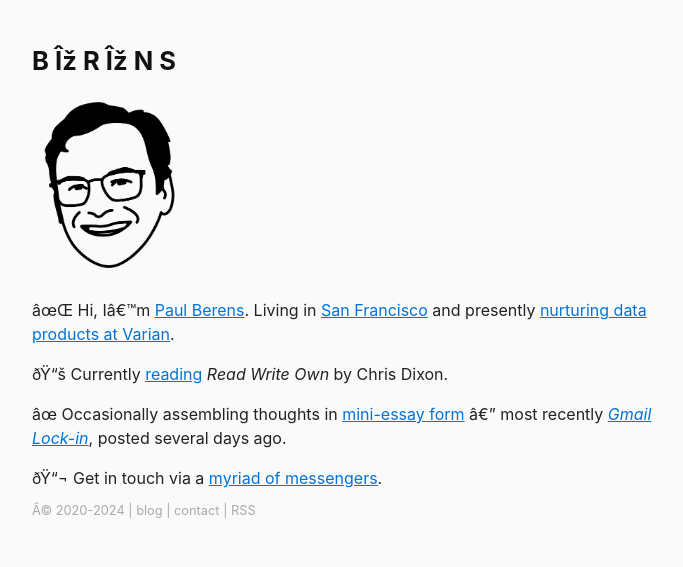
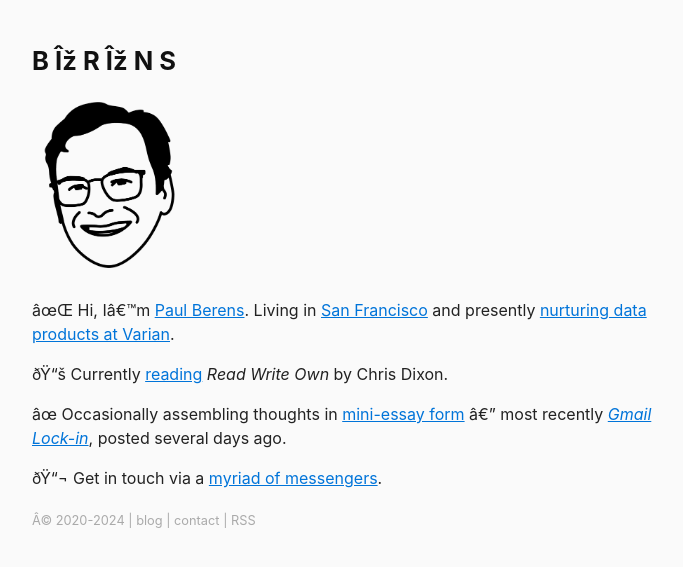
Before and after one commit to berensp/berensp.github.io, a Jekyll site: the page built from index.md, in a window 1280 px wide. Shown: the top 567 px of the page, without its empty margins (288-971 px from the left). Built offline with Jekyll 4.4.1, drawn with Linux system fonts in a browser that asks for light colours; a script that is not in the unit is left out.

Commit message:
Update footer.html

```diff
--- a/_includes/footer.html
+++ b/_includes/footer.html
@@ -1,3 +1,3 @@
 <footer>
-<p class="muted small"><a class="muted" href="/colophon/">© 2020-{{ site.time | date: "%Y" }}</a> | <a class="muted" href="/blog">blog</a> | <a class="muted" href="/contact">contact</a> | <a class="muted" href="{{ site.url }}/feed.xml">RSS</a></p>
+<p class="muted small"><br><a class="muted" href="/colophon/">© 2020-{{ site.time | date: "%Y" }}</a> | <a class="muted" href="/blog">blog</a> | <a class="muted" href="/contact">contact</a> | <a class="muted" href="{{ site.url }}/feed.xml">RSS</a></p>
 </footer>
```
